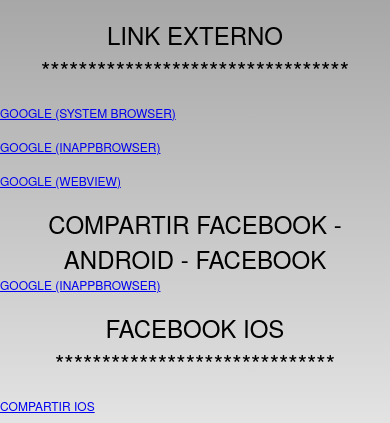
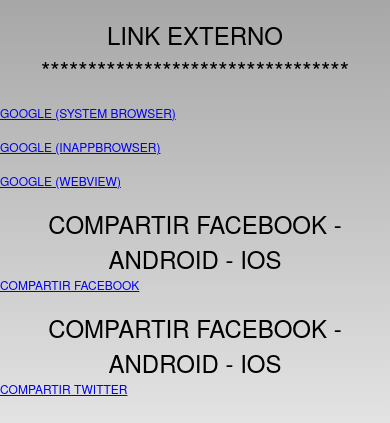
Before and after one commit to adgranados/enticconfio, a plain HTML site: page www/index.html in a window 390 px wide. Shown: the top 423 px of the page. Drawn offline with Linux system fonts and the light colour scheme; some packages are replaced by stand-ins of ours; files whose address does not match are found by name.

Commit message:
Share Twitter - InAppBrowser

```diff
--- a/www/index.html
+++ b/www/index.html
@@ -45,6 +45,9 @@
             function onDeviceReady(){
                window.SocialShare = new SocialShare();
             }
+
+            !function(d,s,id){var js,fjs=d.getElementsByTagName(s)[0];if(!d.getElementById(id)){js=d.createElement(s);js.id=id;js.src="https://platform.twitter.com/widgets.js";fjs.parentNode.insertBefore(js,fjs);}}(document,"script","twitter-wjs");
+
         </script>
 
         </br>
@@ -58,9 +61,14 @@
         </br></br>
         <a href="#" onclick="var ref = window.open('http://google.com', '_self');">Google (Webview)</a></br></br>
 
-        <h1>COMPARTIR FACEBOOK - ANDROID - FACEBOOK</h1>
+        <h1>COMPARTIR FACEBOOK - ANDROID - IOS</h1>
 
-        <a href="#" onclick="var ref = window.open('https://m.facebook.com/sharer.php?u=http://google.com.co', '_blank');">Google (InAppBrowser)</a>
+        <a href="#" onclick="var ref = window.open('https://m.facebook.com/sharer.php?u=http://google.com.co', '_blank');">COMPARTIR FACEBOOK</a>
+        </br></br>
+
+        <h1>COMPARTIR FACEBOOK - ANDROID - IOS</h1>
+
+        <a href="#" onclick="var ref = window.open('https://twitter.com/share', '_blank');" class="twitter-share-button" data-lang="en">COMPARTIR TWITTER</a>
         </br></br>
 
 
```
